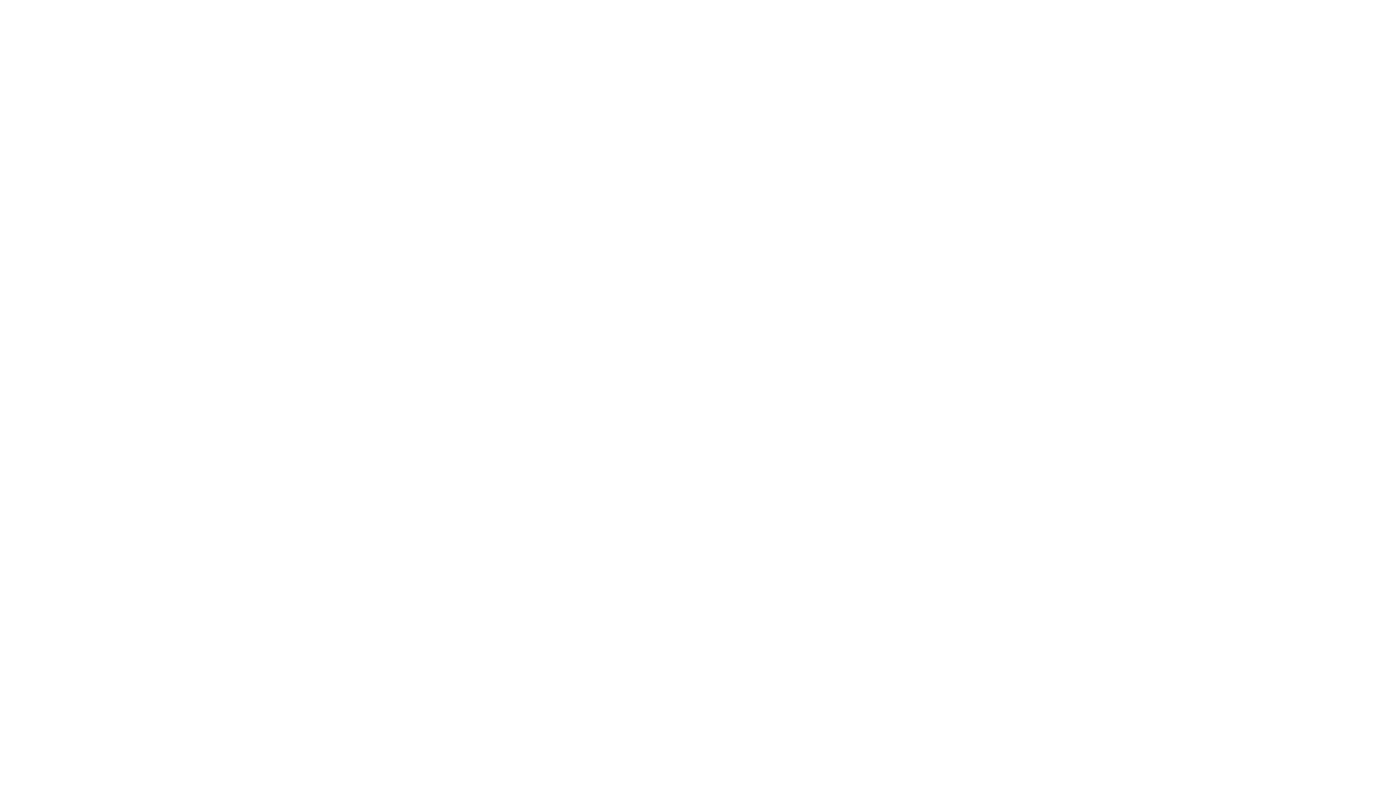
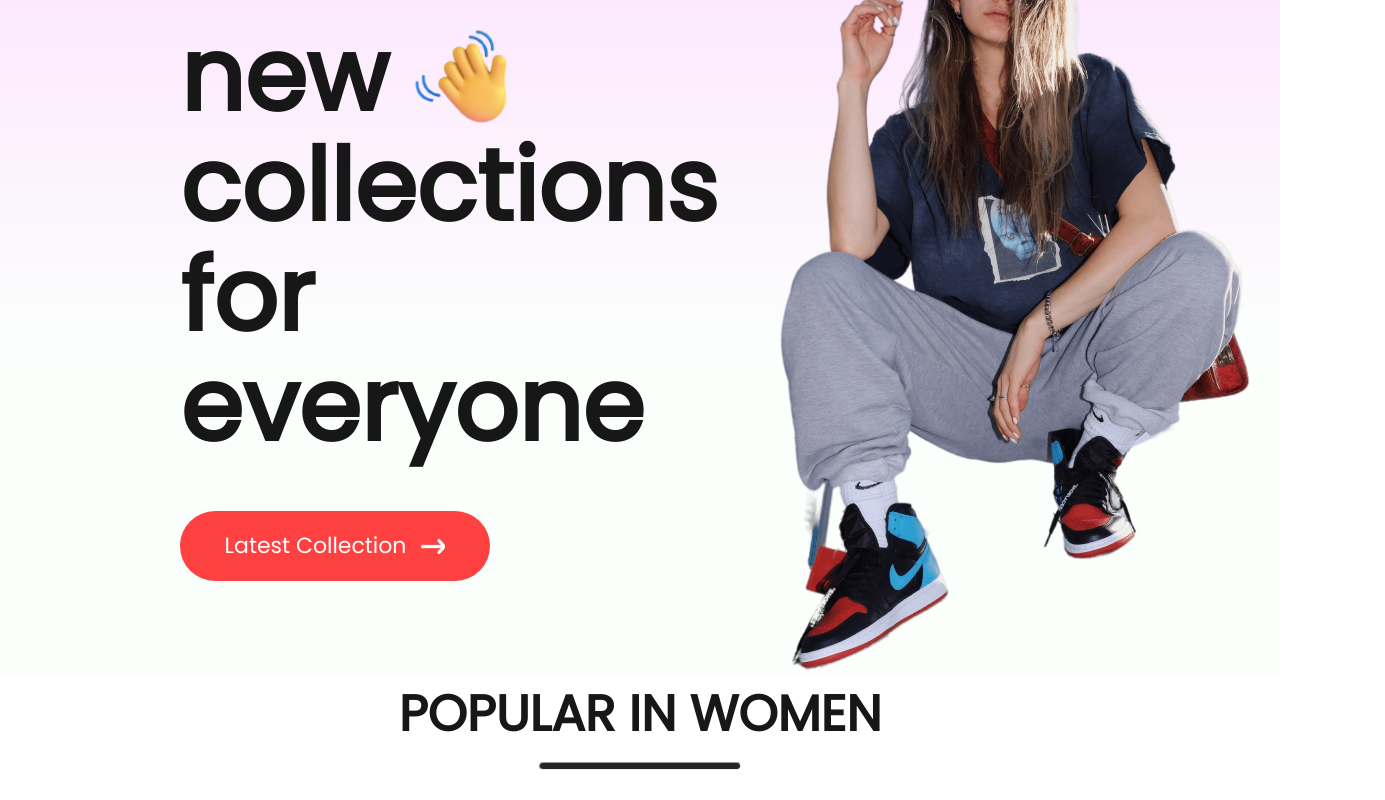
Before and after one commit to nguyentanphatt/E-Commerce-Website-with-MongoDB, a React (Create React App) app: page / in a window 1280 px wide. Shown: the part 220-1020 px from the top of the page, 1385 px wide, since content can reach past the window. Before the commit the page ends 800 px from the top, so only its background shows below. Built offline with nearby package versions, Linux system fonts and the light colour scheme.

Commit message:
add popular to main page

```diff
--- a/src/Pages/Shop.jsx
+++ b/src/Pages/Shop.jsx
@@ -1,8 +1,13 @@
 import React from 'react'
+import Hero from '../Components/Hero/Hero'
+import Popular from '../Components/Popular/Popular'
 
 const Shop = () => {
   return (
-    <div>Shop</div>
+    <div>
+      <Hero/>
+      <Popular/>
+    </div>
   )
 }
 
--- a/src/index.css
+++ b/src/index.css
@@ -1,3 +1,6 @@
+*{
+  margin: 0;
+}
 body {
   margin: 0;
   font-family: -apple-system, BlinkMacSystemFont, 'Segoe UI', 'Roboto', 'Oxygen',
```
